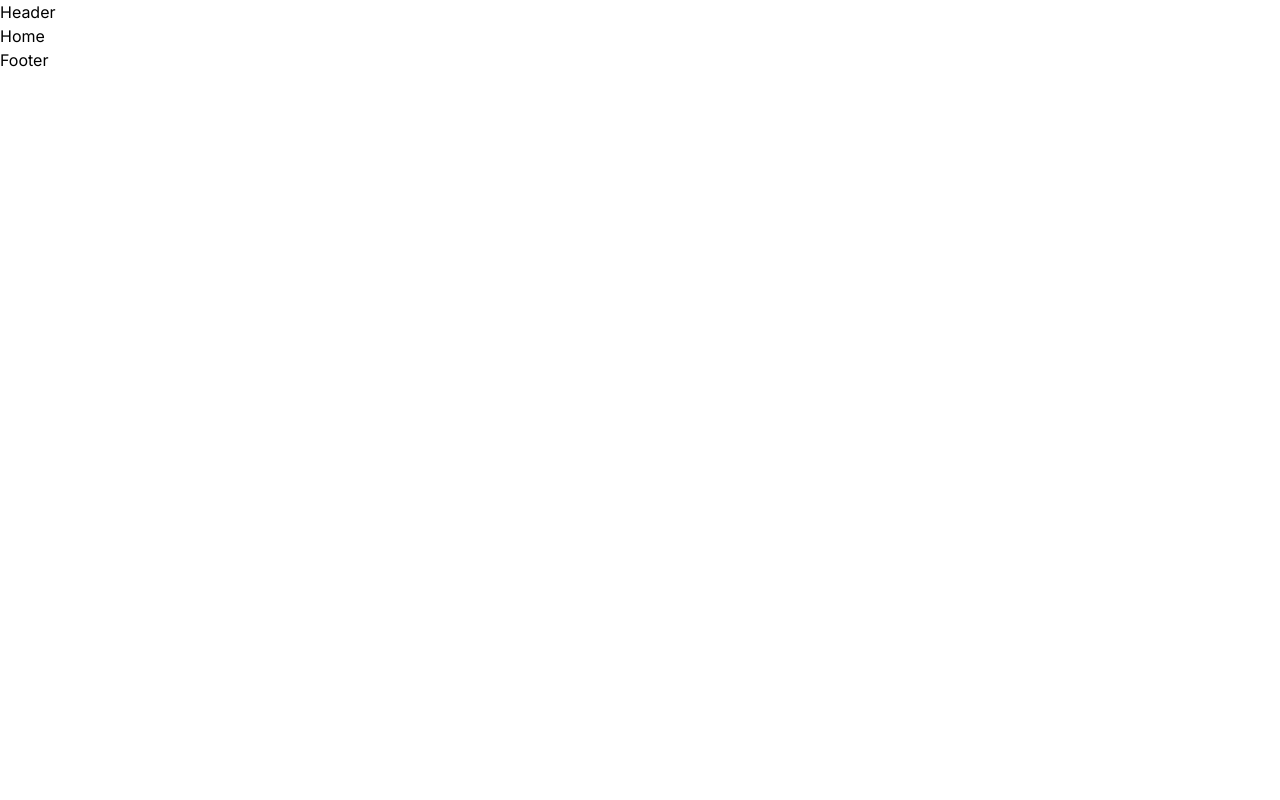
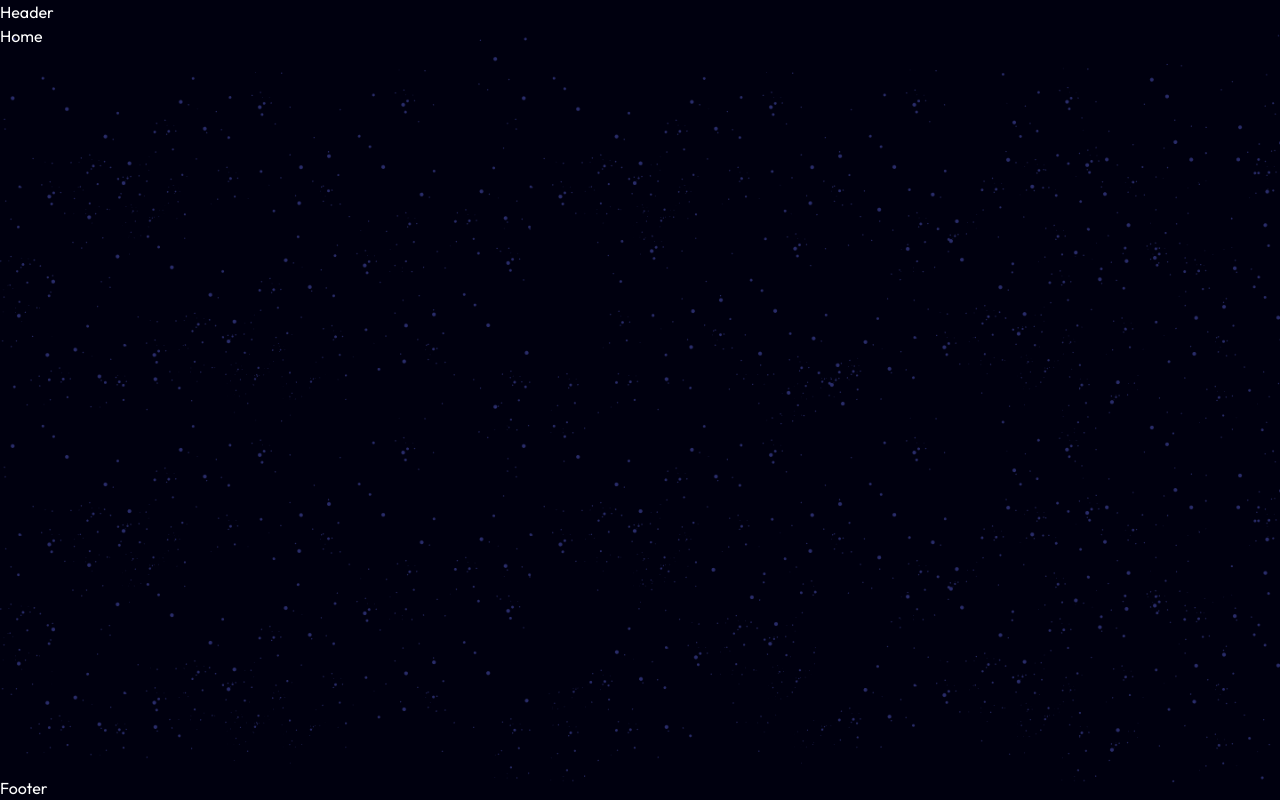
Before and after one commit to Sayan-97/kult-tech, a Next.js app: page / in a window 1280 px wide. Built offline with nearby package versions, Linux system fonts and the light colour scheme.

Commit message:
added fonts, bg, styles

```diff
--- /dev/null
+++ b/app/fonts.ts
@@ -0,0 +1,13 @@
+import { Outfit, Syne } from "next/font/google";
+
+export const outfit = Outfit({
+    variable: '--font-outfit',
+    subsets: ['latin'],
+    display: 'swap',
+})
+
+export const syne = Syne({
+    variable: '--font-syne',
+    subsets: ['latin'],
+    display: 'swap',
+})
--- a/app/globals.css
+++ b/app/globals.css
@@ -1,3 +1,34 @@
 @tailwind base;
 @tailwind components;
 @tailwind utilities;
+
+/* ======>> SCROLL BAR <<====== */
+::-webkit-scrollbar {
+  width: 5px;
+  background: transparent;
+}
+
+::-webkit-scrollbar-thumb {
+  background: linear-gradient(180deg, #5416e9 0%, #c528c3 100%);
+  border-radius: 4px;
+  cursor: grab;
+}
+
+::-webkit-scrollbar-track {
+  background: #00000f;
+}
+
+html {
+  background: url("/imgs/BackgroundDots.png"), #00000f;
+  background-attachment: fixed;
+  background-position: center;
+  background-size: cover;
+}
+
+body {
+  @apply relative w-full min-h-screen flex flex-col overflow-x-hidden scroll-smooth text-base text-white font-normal font-outfit;
+}
+
+main {
+  @apply flex-grow
+}
--- a/app/layout.tsx
+++ b/app/layout.tsx
@@ -1,11 +1,9 @@
 import type { Metadata } from "next";
-import { Inter } from "next/font/google";
+import { outfit, syne } from "./fonts";
 import "./globals.css";
 
 import Header from "@/components/shared/Header";
 import Footer from "@/components/shared/Footer";
-
-const inter = Inter({ subsets: ["latin"] });
 
 export const metadata: Metadata = {
   title: "Kult Technologies",
@@ -19,7 +17,7 @@ export default function RootLayout({
 }) {
   return (
     <html lang="en">
-      <body className={inter.className}>
+      <body className={`${outfit.variable} ${syne.variable}`}>
         <Header />
         <main>{children}</main>
         <Footer />
--- a/tailwind.config.ts
+++ b/tailwind.config.ts
@@ -8,10 +8,15 @@ const config: Config = {
   ],
   theme: {
     extend: {
-      backgroundImage: {
-        'gradient-radial': 'radial-gradient(var(--tw-gradient-stops))',
-        'gradient-conic':
-          'conic-gradient(from 180deg at 50% 50%, var(--tw-gradient-stops))',
+      // colors
+      // fonts
+      fontFamily: {
+        'outfit': ['var(--font-outfit)'],
+        'syne': ['var(--font-syne)'],
+      },
+      // screens
+      screens: {
+        '3xl': '1900px',
       },
     },
   },
```
Also changed, not shown: public/imgs/BackgroundDots.png (added).
